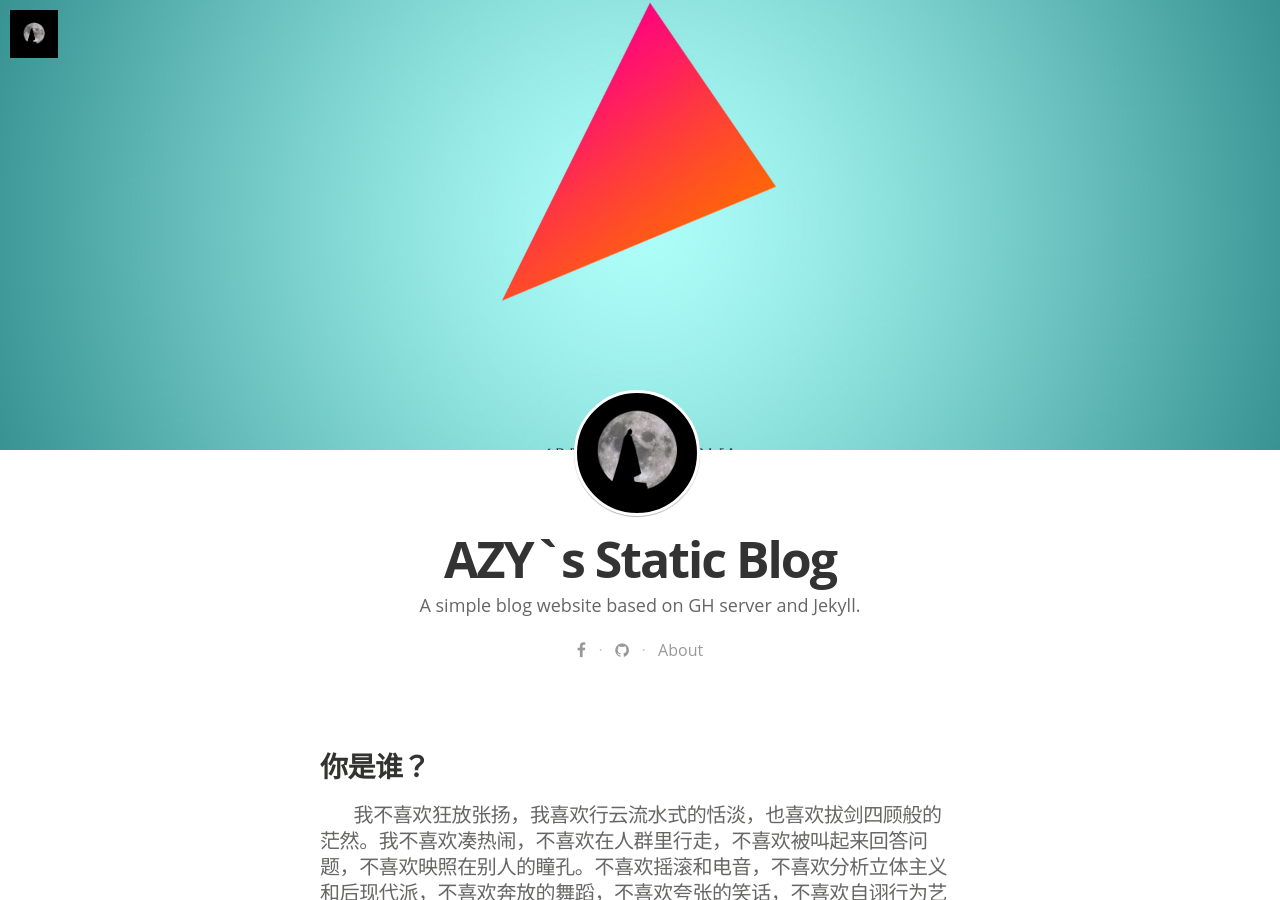
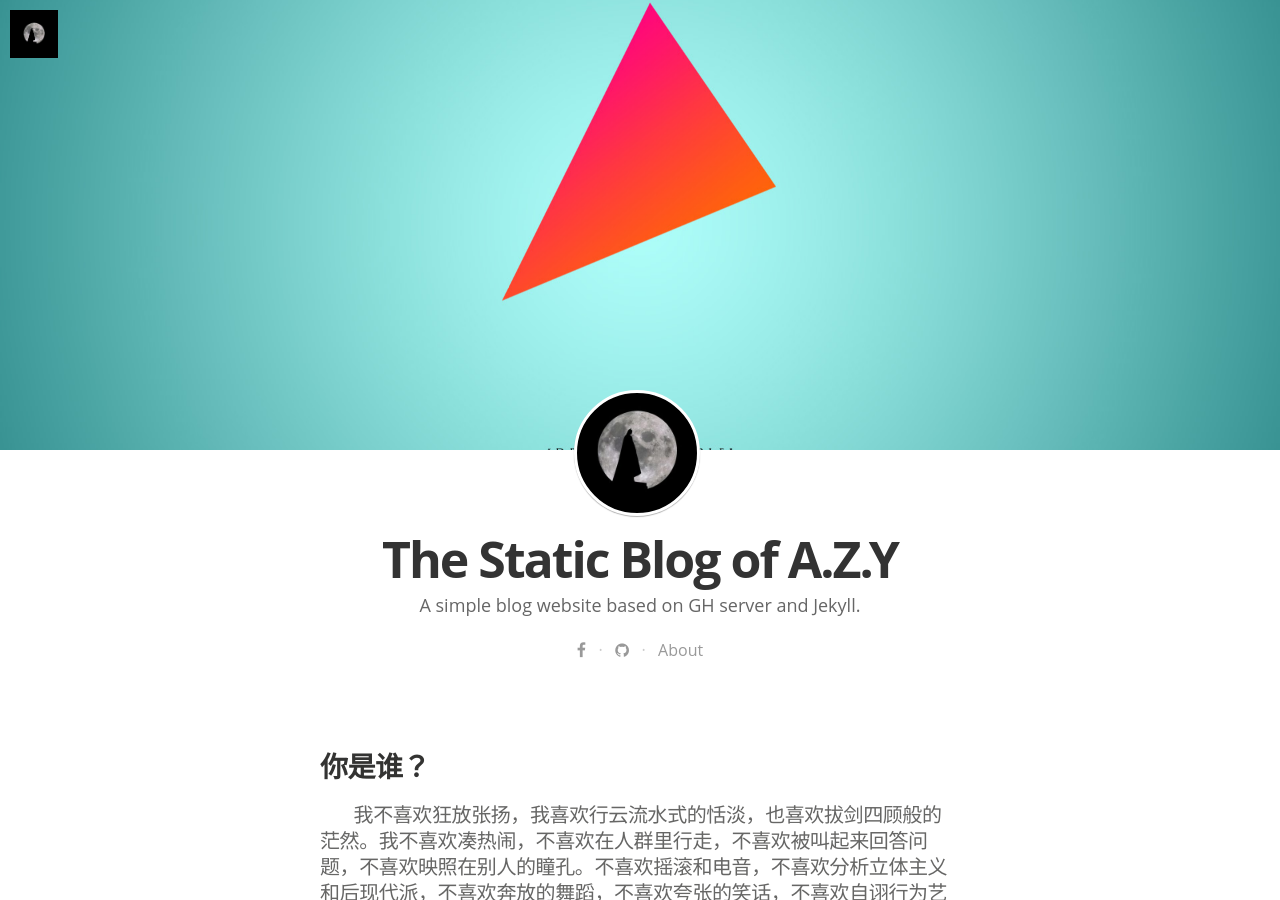
Before and after one commit to Lee52/AllenZYoung.github.io, a Jekyll site: the page built from index.html, in a window 1280 px wide and 900 px high. Built offline with Jekyll 4.4.1, drawn with Linux system fonts in a browser that asks for light colours; nearby versions of some CDN libraries; some web fonts are replaced; Markdown is read by kramdown in place of the engine named in the settings; the list of posts is cut into pages by our own code.

Commit message:
CONFIG NEW

```diff
--- a/_config.yml
+++ b/_config.yml
@@ -5,7 +5,7 @@ gems:
   - jemoji
 
 # Site settings
-title: "AZY`s Static Blog"
+title: "The Static Blog of A.Z.Y"
 description: > # this means to ignore newlines until "email:"
    A simple blog website based on GH server and Jekyll.
 
```
